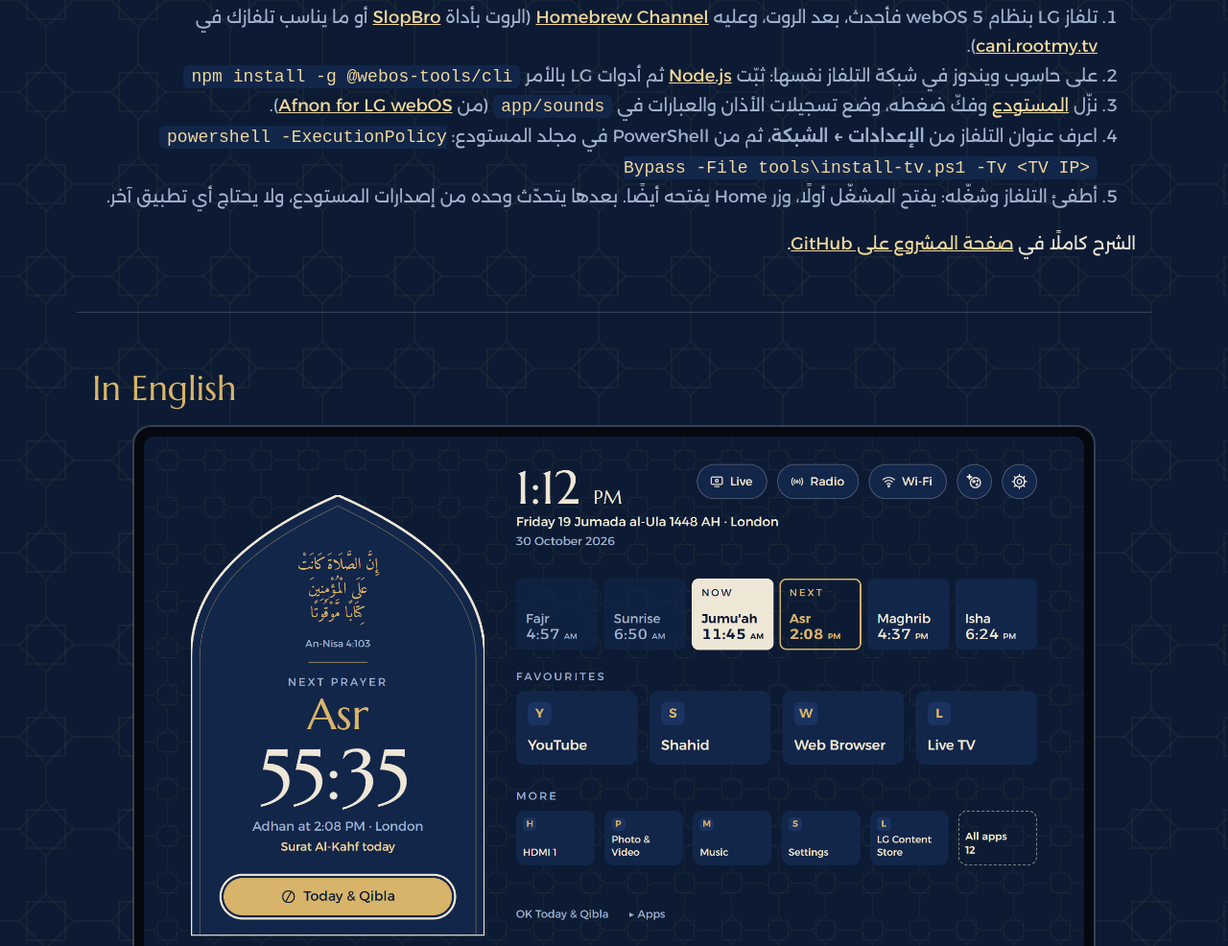
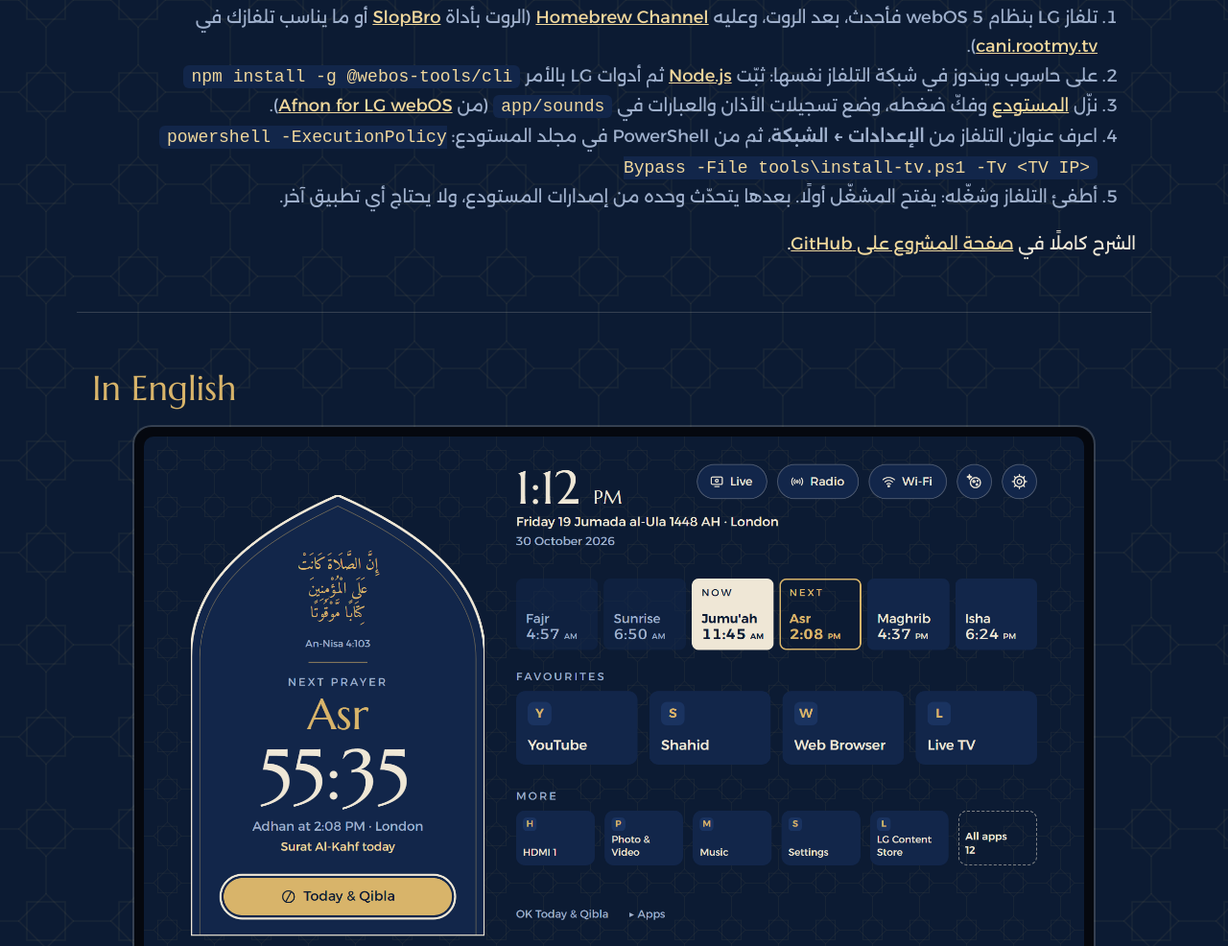
Before and after one commit to alequab/islamic-launcher-for-lg-tv, a plain HTML site: page site/index.html in a window 1280 px wide. Shown: the part 3120-4106 px from the top of the page at 96% size. Drawn offline with Linux system fonts and the light colour scheme; files whose address does not match are found by name.

```diff
--- a/site/index.html
+++ b/site/index.html
@@ -66,7 +66,7 @@
       <li>على حاسوب ويندوز في شبكة التلفاز نفسها: ثبّت <a href="https://nodejs.org">Node.js</a> ثم أدوات LG بالأمر <code dir="ltr">npm install -g @webos-tools/cli</code></li>
       <li>نزّل <a href="https://github.com/alequab/islamic-launcher-for-lg-tv/archive/refs/heads/main.zip">المستودع</a> وفكّ ضغطه، وضع تسجيلات الأذان والعبارات في <code dir="ltr">app/sounds</code> (من <a href="https://github.com/alequab/afnon-webos">Afnon for LG webOS</a>).</li>
       <li>اعرف عنوان التلفاز من <b>الإعدادات ← الشبكة</b>، ثم من PowerShell في مجلد المستودع: <code dir="ltr">powershell -ExecutionPolicy Bypass -File tools\install-tv.ps1 -Tv &lt;TV IP&gt;</code></li>
-      <li>أطفئ التلفاز وشغّله: يفتح المشغّل أولًا، وزر Home يفتحه أيضًا. بعدها يتحدّث وحده من إصدارات المستودع، ولا يحتاج أي تطبيق آخر.</li>
+      <li>أطفئ التلفاز وشغّله: يفتح المشغّل أولًا. بعدها يتحدّث وحده من إصدارات المستودع، ولا يحتاج أي تطبيق آخر.</li>
     </ol>
     <p>الشرح كاملًا في <a href="https://github.com/alequab/islamic-launcher-for-lg-tv#install-ar">صفحة المشروع على GitHub</a>.</p>
   </section>
```
Also changed, not shown: CHANGELOG.md, README.md, 1 other file.
